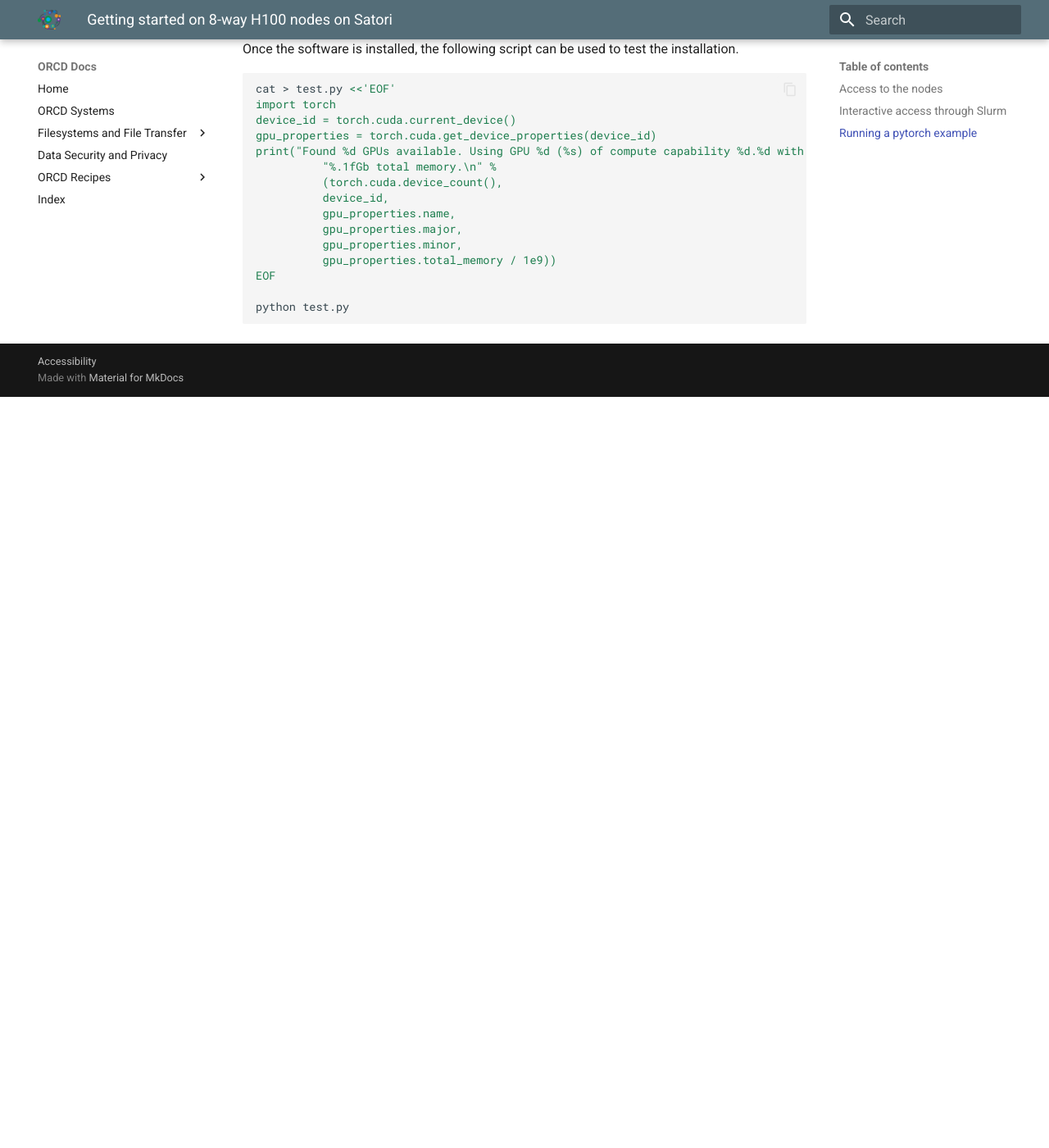
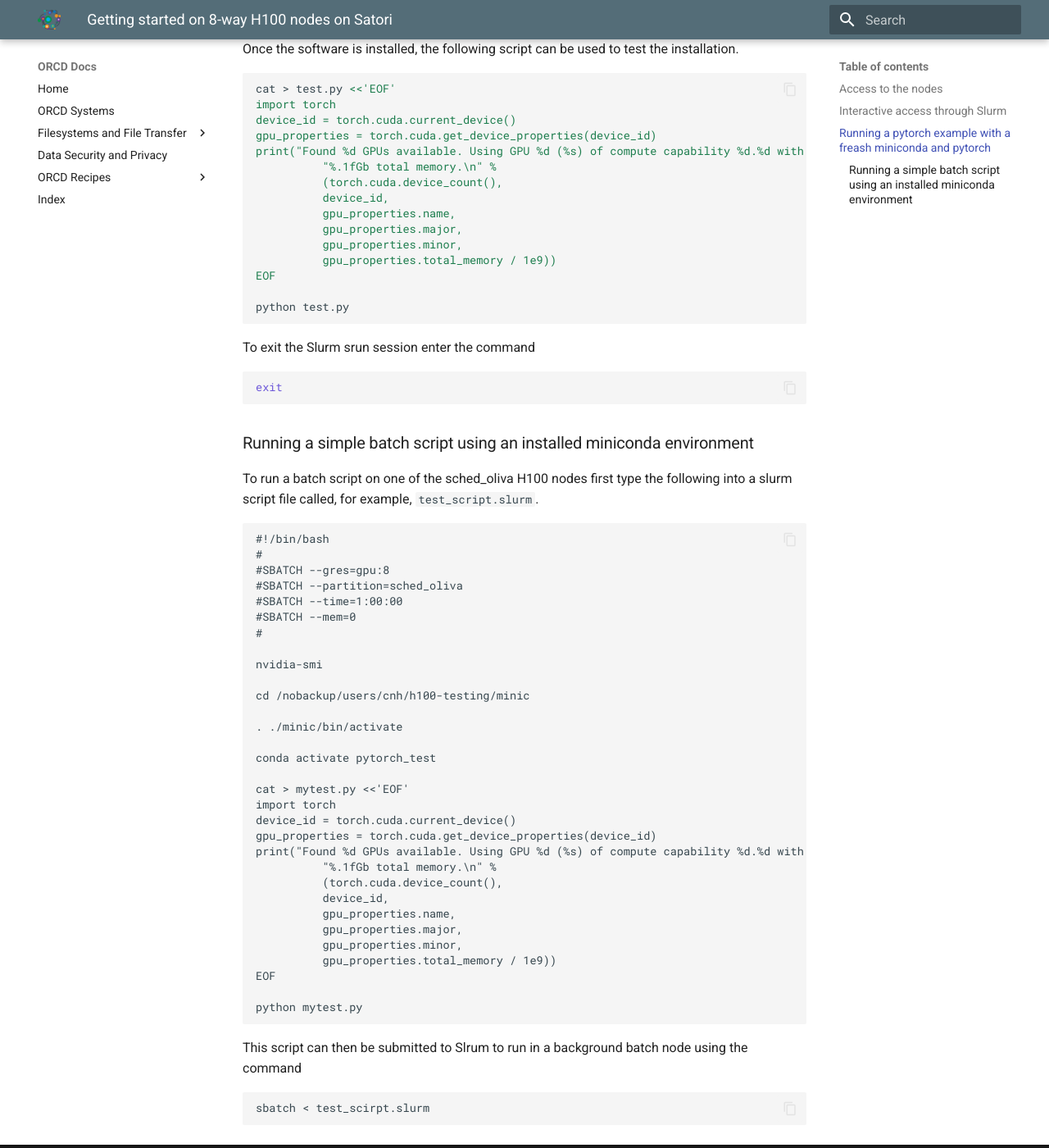
Before and after one commit to mit-orcd/orcd-docs-edit, an MkDocs documentation site: the page built from docs/recipes/h100_getting_started.md, in a window 1280 px wide and 1400 px high, scrolled down 1581 px. Shown: the whole window at 82% size. Built offline with MkDocs 1.6.1 and Material for MkDocs 9.7.7, drawn with Linux system fonts in a browser that asks for light colours; before the commit the page ends 2065 px from its top, so only the background shows below that; some of the changed text lies outside the part shown.

Commit message:
Added batch job file

````diff
--- a/docs/recipes/h100_getting_started.md
+++ b/docs/recipes/h100_getting_started.md
@@ -46,7 +46,7 @@ srun -p sched_oliva --gres=gpu:1 --mem=128 -c 24 --time 1:00:00 --pty /bin/bash
 this will request a single GPU and will allow other slurm sessions to run on other GPUs
 simultaneously with this session.
 
-## Running a pytorch example
+## Running a pytorch example with a freash miniconda and pytorch
 
 A miniconda environment can be used to run the latest nightly build pytorch code on these
 systems. To do this, first create a software install directory and install the needed pytorch software
@@ -90,3 +90,54 @@ EOF
 
 python test.py
 ```
+
+To exit the Slurm srun session enter the command
+```bash
+exit
+```
+
+
+### Running a simple batch script using an installed miniconda environment
+
+To run a batch script on one of the sched_oliva H100 nodes first type the following into
+a slurm script file called, for example, `test_script.slurm`.
+
+```
+#!/bin/bash
+#
+#SBATCH --gres=gpu:8
+#SBATCH --partition=sched_oliva
+#SBATCH --time=1:00:00
+#SBATCH --mem=0
+#
+
+nvidia-smi
+
+cd /nobackup/users/cnh/h100-testing/minic
+
+. ./minic/bin/activate
+
+conda activate pytorch_test
+
+cat > mytest.py <<'EOF'
+import torch
+device_id = torch.cuda.current_device()
+gpu_properties = torch.cuda.get_device_properties(device_id)
+print("Found %d GPUs available. Using GPU %d (%s) of compute capability %d.%d with "
+          "%.1fGb total memory.\n" %
+          (torch.cuda.device_count(),
+          device_id,
+          gpu_properties.name,
+          gpu_properties.major,
+          gpu_properties.minor,
+          gpu_properties.total_memory / 1e9))
+EOF
+
+python mytest.py
+```
+
+This script can then be submitted to Slrum to run in a background batch node using the command
+
+```bash
+sbatch < test_scirpt.slurm
+```
````
